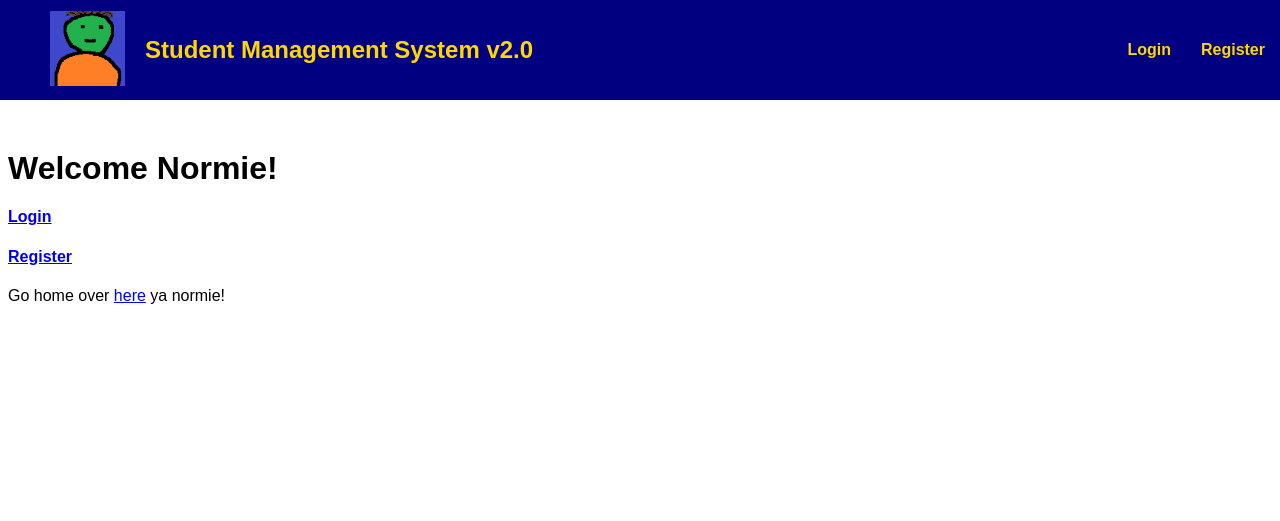
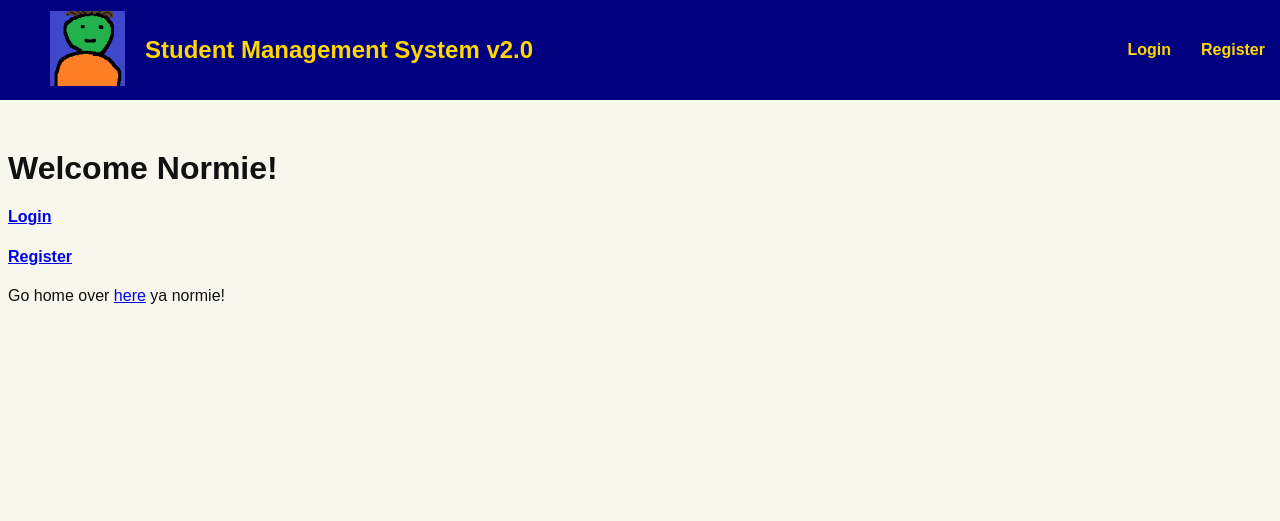
Before and after one commit to luk-ryan/StudentManagementSystemV2, a Flask app: page / in a window 1280 px wide. Shown: the top 521 px of the page. Run offline with Flask 2, Linux system fonts and the light colour scheme.

Commit message:
Added more border colors for flash messages, applied background and text colors to entire page

```diff
--- a/backend/static/css/styles.css
+++ b/backend/static/css/styles.css
@@ -5,11 +5,10 @@
     --info-color: lightskyblue;
     --warning-color: lightyellow;
     --error-color: lightpink;
-    --accent-color: gold;
     --success-color-border: #116e11;
-    --info-color: lightskyblue;
-    --warning-color: lightyellow;
-    --error-color: lightpink;
+    --info-color-border: #054d7a;
+    --warning-color-border: #808000;
+    --error-color-border: #800013;
     --text-color: #111111;
     --background-color: #f8f7ed;
     --heading-font-family: sans-serif;
@@ -24,6 +23,8 @@
 }
 
 body {
+    background-color: var(--background-color);
+    color: var(--text-color);
     font-family: var(--paragraph-font-family);
     font-size: var(--paragraph-font-size);
 }
```
